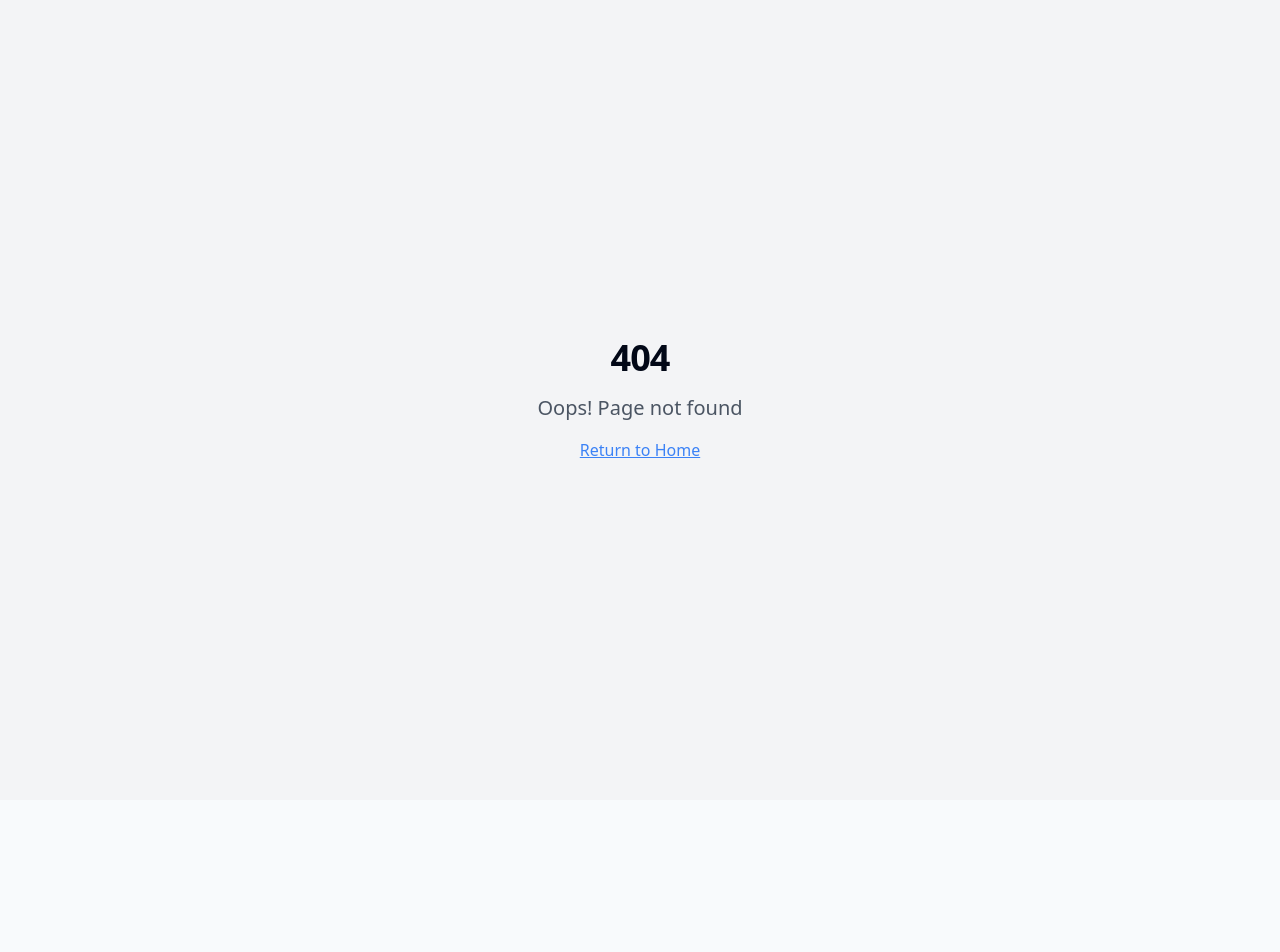
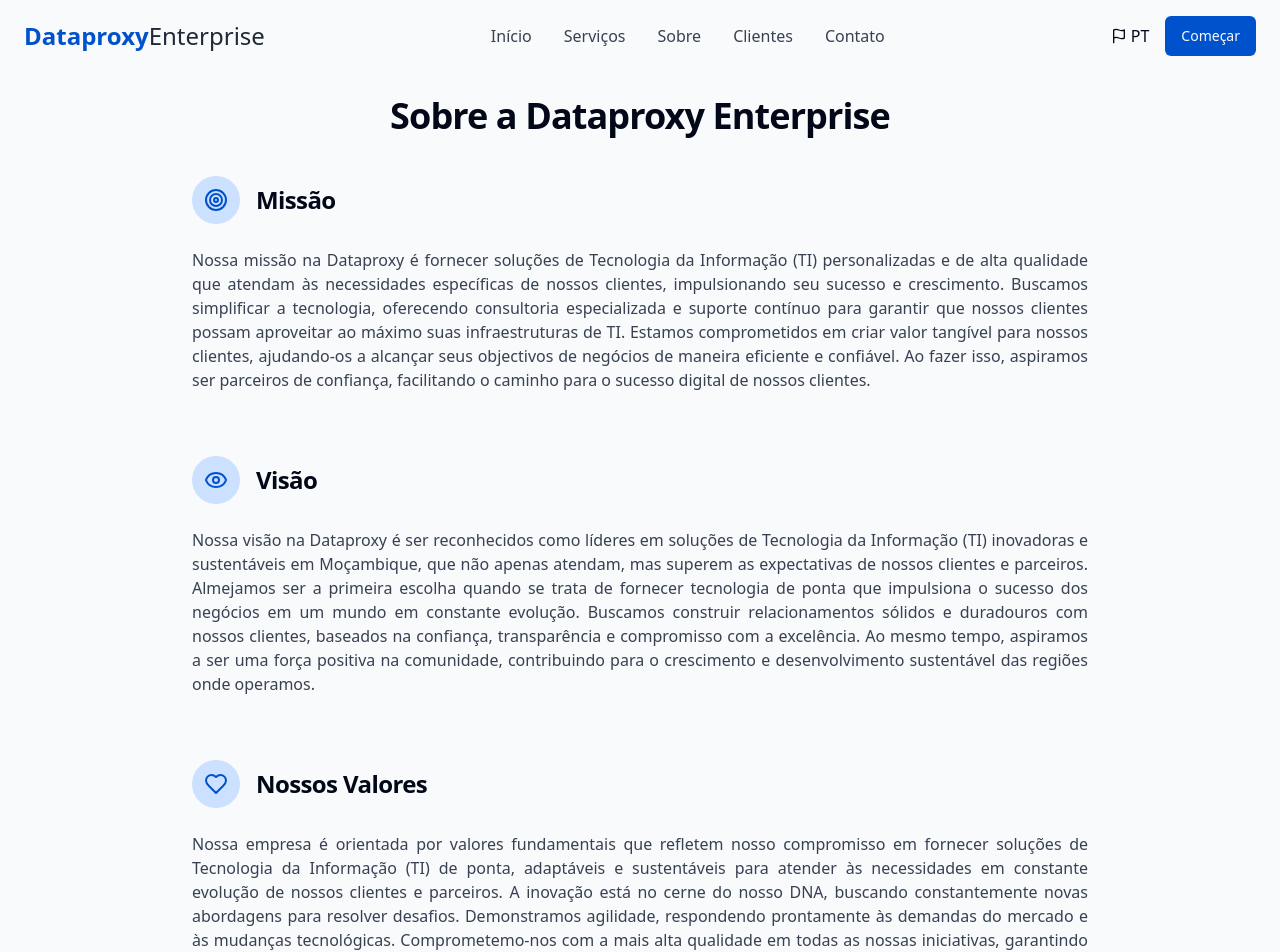
Before and after one commit to Keynes25/dataproxy-enterprise-hub, a React (Vite) app: page /about-us in a window 1280 px wide. Before the commit this address had no page. Shown: the top 952 px of the page. Before the commit the page ends 800 px from the top, so only its background shows below. Built offline with nearby package versions, Linux system fonts and the light colour scheme.

Commit message:
feat: Add About Us page
Adds a new page with Dataproxy's mission, vision, and values, including text justification and appropriate icons.

```diff
--- a/src/App.tsx
+++ b/src/App.tsx
@@ -13,6 +13,7 @@ import Cybersecurity from "./pages/services/Cybersecurity";
 import EnterpriseSoftware from "./pages/services/EnterpriseSoftware";
 import BusinessIntelligence from "./pages/services/BusinessIntelligence";
 import ItConsulting from "./pages/services/ItConsulting";
+import AboutUs from "./pages/AboutUs";
 
 const queryClient = new QueryClient();
 
@@ -29,6 +30,7 @@ const App = () => (
             <Route path="/services/enterprise-software" element={<EnterpriseSoftware />} />
             <Route path="/services/business-intelligence" element={<BusinessIntelligence />} />
             <Route path="/services/it-consulting" element={<ItConsulting />} />
+            <Route path="/about-us" element={<AboutUs />} />
             {/* ADD ALL CUSTOM ROUTES ABOVE THE CATCH-ALL "*" ROUTE */}
             <Route path="*" element={<NotFound />} />
           </Routes>
--- a/src/components/sections/About.tsx
+++ b/src/components/sections/About.tsx
@@ -3,6 +3,7 @@ import React from 'react';
 import { Button } from '@/components/ui/button';
 import { CheckCircle } from 'lucide-react';
 import { useLanguage } from '@/context/LanguageContext';
+import { Link } from 'react-router-dom';
 
 const About = () => {
   const { t } = useLanguage();
@@ -51,9 +52,11 @@ const About = () => {
               ))}
             </div>
 
-            <Button className="bg-primary-600 hover:bg-primary-700">
-              {t('about.learnMore')}
-            </Button>
+            <Link to="/about-us">
+              <Button className="bg-primary-600 hover:bg-primary-700">
+                {t('about.learnMore')}
+              </Button>
+            </Link>
           </div>
         </div>
       </div>
--- /dev/null
+++ b/src/pages/AboutUs.tsx
@@ -0,0 +1,72 @@
+
+import React, { useEffect } from 'react';
+import { useLanguage } from '@/context/LanguageContext';
+import Navbar from '@/components/layout/Navbar';
+import Footer from '@/components/layout/Footer';
+import { Target, Eye, Heart } from 'lucide-react';
+
+const AboutUs = () => {
+  const { t } = useLanguage();
+
+  useEffect(() => {
+    // Scroll to top when page loads
+    window.scrollTo(0, 0);
+  }, []);
+
+  return (
+    <div className="min-h-screen flex flex-col">
+      <Navbar />
+      <main className="flex-grow pt-24 pb-16">
+        <div className="container mx-auto px-4">
+          <h1 className="text-3xl md:text-4xl font-bold mb-10 text-center">
+            {t('about.title')}
+          </h1>
+
+          <div className="max-w-4xl mx-auto space-y-16">
+            {/* Mission Section */}
+            <section>
+              <div className="flex items-center gap-4 mb-6">
+                <div className="h-12 w-12 rounded-full bg-primary-100 flex items-center justify-center">
+                  <Target className="h-6 w-6 text-primary-600" />
+                </div>
+                <h2 className="text-2xl font-semibold">Missão</h2>
+              </div>
+              <p className="text-gray-700 text-justify">
+                Nossa missão na Dataproxy é fornecer soluções de Tecnologia da Informação (TI) personalizadas e de alta qualidade que atendam às necessidades específicas de nossos clientes, impulsionando seu sucesso e crescimento. Buscamos simplificar a tecnologia, oferecendo consultoria especializada e suporte contínuo para garantir que nossos clientes possam aproveitar ao máximo suas infraestruturas de TI. Estamos comprometidos em criar valor tangível para nossos clientes, ajudando-os a alcançar seus objectivos de negócios de maneira eficiente e confiável. Ao fazer isso, aspiramos ser parceiros de confiança, facilitando o caminho para o sucesso digital de nossos clientes.
+              </p>
+            </section>
+
+            {/* Vision Section */}
+            <section>
+              <div className="flex items-center gap-4 mb-6">
+                <div className="h-12 w-12 rounded-full bg-primary-100 flex items-center justify-center">
+                  <Eye className="h-6 w-6 text-primary-600" />
+                </div>
+                <h2 className="text-2xl font-semibold">Visão</h2>
+              </div>
+              <p className="text-gray-700 text-justify">
+                Nossa visão na Dataproxy é ser reconhecidos como líderes em soluções de Tecnologia da Informação (TI) inovadoras e sustentáveis em Moçambique, que não apenas atendam, mas superem as expectativas de nossos clientes e parceiros. Almejamos ser a primeira escolha quando se trata de fornecer tecnologia de ponta que impulsiona o sucesso dos negócios em um mundo em constante evolução. Buscamos construir relacionamentos sólidos e duradouros com nossos clientes, baseados na confiança, transparência e compromisso com a excelência. Ao mesmo tempo, aspiramos a ser uma força positiva na comunidade, contribuindo para o crescimento e desenvolvimento sustentável das regiões onde operamos.
+              </p>
+            </section>
+
+            {/* Values Section */}
+            <section>
+              <div className="flex items-center gap-4 mb-6">
+                <div className="h-12 w-12 rounded-full bg-primary-100 flex items-center justify-center">
+                  <Heart className="h-6 w-6 text-primary-600" />
+                </div>
+                <h2 className="text-2xl font-semibold">Nossos Valores</h2>
+              </div>
+              <p className="text-gray-700 text-justify">
+                Nossa empresa é orientada por valores fundamentais que refletem nosso compromisso em fornecer soluções de Tecnologia da Informação (TI) de ponta, adaptáveis e sustentáveis para atender às necessidades em constante evolução de nossos clientes e parceiros. A inovação está no cerne do nosso DNA, buscando constantemente novas abordagens para resolver desafios. Demonstramos agilidade, respondendo prontamente às demandas do mercado e às mudanças tecnológicas. Comprometemo-nos com a mais alta qualidade em todas as nossas iniciativas, garantindo que nossas soluções atendam aos mais rigorosos padrões de desempenho e confiabilidade. Além disso, mantemos um forte compromisso com a sustentabilidade, buscando minimizar nosso impacto ambiental e promover práticas de negócios responsáveis.
+              </p>
+            </section>
+          </div>
+        </div>
+      </main>
+      <Footer />
+    </div>
+  );
+};
+
+export default AboutUs;
```
